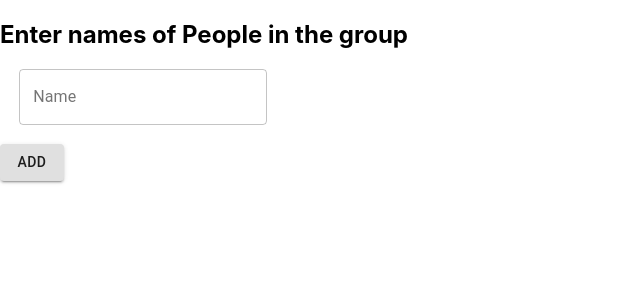
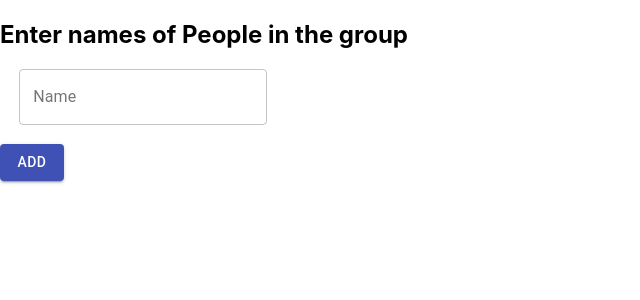
Before and after one commit to mittal-parth/Cash-Flow-Minmiser, a React (Create React App) app: page / in a window 1280 px wide. Shown: the top 300 px of the page, without its empty margins (0-640 px from the left). Built offline with nearby package versions, Linux system fonts and the light colour scheme.

Commit message:
refactor and remove stuff

```diff
--- a/src/components/Button.js
+++ b/src/components/Button.js
@@ -1,11 +1,11 @@
 import { Button as MuiButton } from "@material-ui/core";
 
-const Button = ({ color, text, onClick }) => {
+const Button = ({ color, text, variant, onClick }) => {
   return (
     <MuiButton
       onClick={onClick}
-      style={{ backgroundColor: color }}
-      variant="contained"
+      color = {color}
+      variant={variant || "contained"}
     >
       {text}
     </MuiButton>
--- a/src/components/NameInput.js
+++ b/src/components/NameInput.js
@@ -1,4 +1,3 @@
-import React, { useState } from "react";
 import { TextField } from "@material-ui/core";
 import Button from "./Button";
 
--- a/src/components/Names.js
+++ b/src/components/Names.js
@@ -3,42 +3,43 @@ import NameList from "./NameList";
 import NameInput from "./NameInput";
 import Button from "./Button";
 
-const Names = ({ flag }) => {
+const Names = (props) => {
   const [name, setName] = useState("");
-  const [allNames, setAllNames] = useState([]);
 
   const addParticipant = (event) => {
     event.preventDefault();
-    console.log("Button clicked!");
-    setAllNames((previous) => [{ name }, ...previous]);
-    setName("");
-
-    console.log("Log");
+    if (name !== "") {
+      props.setAllNames((previous) => [{ name }, ...previous]);
+      setName("");
+    } else {
+      alert("Name cant be empty");
+    }
+    // setAllNames((previous) => [{ name }, ...previous]);
+    // setName("");
   };
 
   const handleChange = (event) => {
     setName(event.target.value);
-    console.log(event.target.value);
   };
 
   return (
     <>
       <NameInput
-        flag={flag}
+        flag={props.flag}
         addParticipant={addParticipant}
         name={name}
         handleChange={handleChange}
       />
 
-      {allNames && allNames.length ? (
+      {props.allNames && props.allNames.length ? (
         <>
-          <NameList allNames={allNames} />
+          <NameList allNames={props.allNames} />
 
           <Button
             variant="contained"
             color="secondary"
             text="Submit"
-            // onClick={handleOpenForm}
+            onClick={props.handleOpenForm}
           />
         </>
       ) : null}
```
